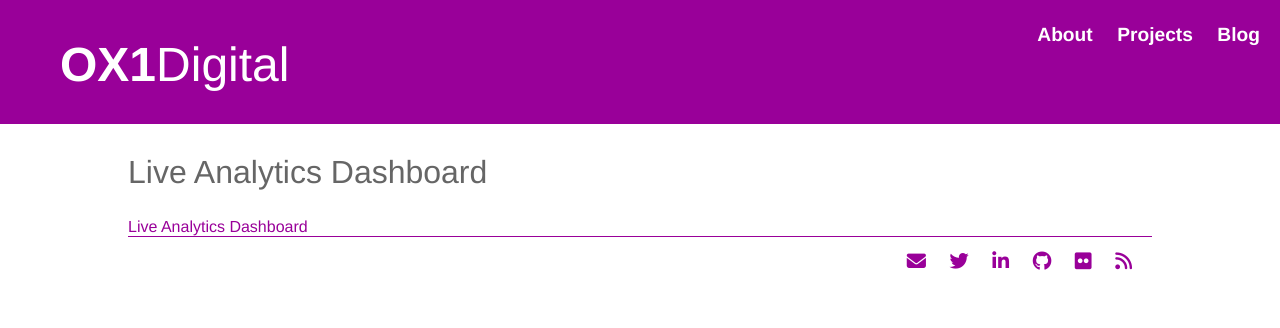
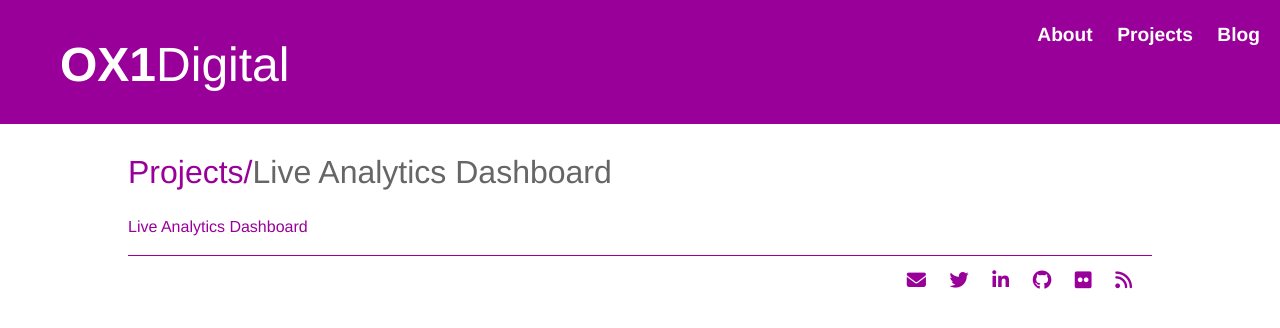
Before and after one commit to electronicdreamplant/electronicdreamplant.github.io, a Jekyll site: the page built from projects/herokuapp.html, in a window 1280 px wide. Shown: the top 328 px of the page. Built offline with Jekyll 4.4.1, drawn with Linux system fonts in a browser that asks for light colours; nearby versions of some CDN libraries.

Commit message:
Update herokuapp.html

```diff
--- a/projects/herokuapp.html
+++ b/projects/herokuapp.html
@@ -5,6 +5,7 @@ title: OX1Digital | Projects
 
 <div class="blurb">
 
-  <h2>Live Analytics Dashboard</h2>
+  <h2><a href="index.html">Projects/</a>Live Analytics Dashboard</h2>
 
-  <a href="http://oxcitylive.herokuapp.com">Live Analytics Dashboard</a>
+  <p></p><a href="http://oxcitylive.herokuapp.com">Live Analytics Dashboard</a></p>
+  <p></p>
```
